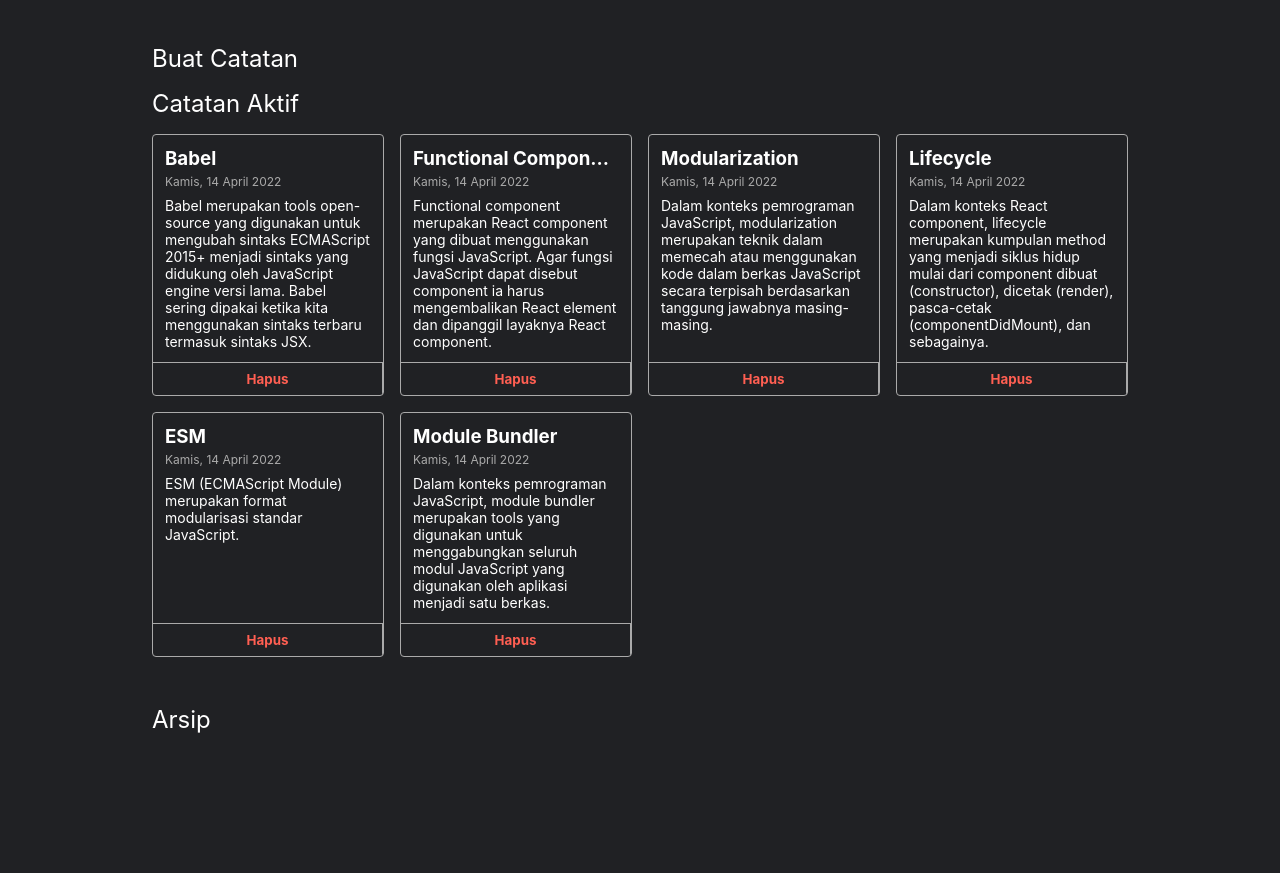
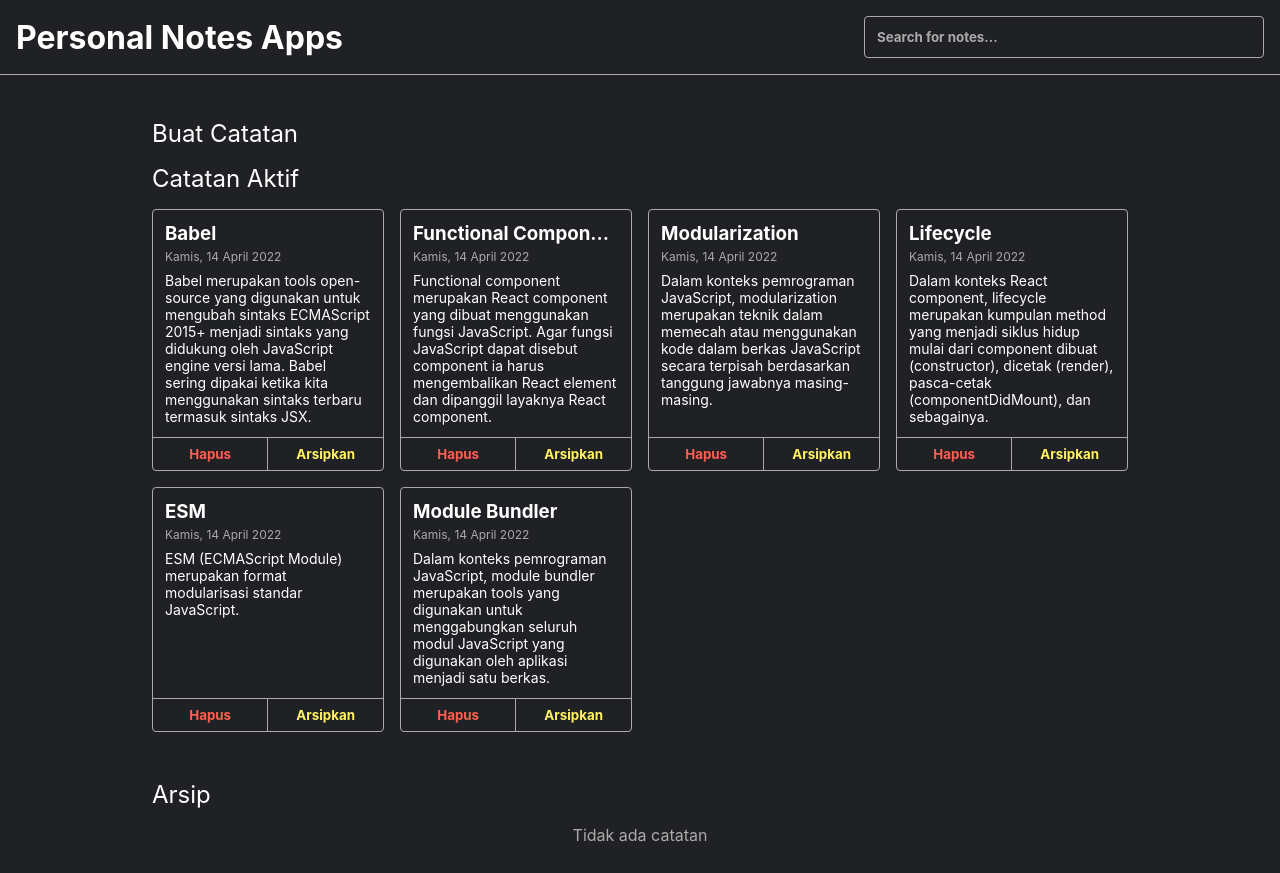
Before and after one commit to Pdz03/Submission-Personal-Notes, a React (Vite) app: page / in a window 1280 px wide. Before the commit the page ends 800 px from the top, so only its background shows below. Built offline with nearby package versions, Linux system fonts and the light colour scheme.

Commit message:
Fitur Pencarian

```diff
--- /dev/null
+++ b/src/components/ArchiveButton.jsx
@@ -0,0 +1,7 @@
+import React from 'react';
+
+function ArchiveButton({ id, onArchive, isArchive }) {
+  return <button className="note-item__archive-button" onClick={()=> onArchive(id)}>{isArchive ? 'Pindahkan':'Arsipkan'}</button>
+}
+
+export default ArchiveButton;
--- a/src/components/Content.jsx
+++ b/src/components/Content.jsx
@@ -1,5 +1,6 @@
 import React from 'react';
 import NoteList from './NoteList';
+import Header from './Header';
 import { getInitialData } from '../utils';
 // import ContactInput from './ContactInput';
 
@@ -8,16 +9,36 @@
    super(props);
    this.state = {
      notes: getInitialData(),
+     unfilteredNotes: getInitialData()
    }
 
    this.onDeleteHandler = this.onDeleteHandler.bind(this);
-//    this.onAddContactHandler = this.onAddContactHandler.bind(this);
+   this.onArchiveHandler = this.onArchiveHandler.bind(this);
+   this.onSearchHandler = this.onSearchHandler.bind(this);
+   // this.onAddContactHandler = this.onAddContactHandler.bind(this);
 }
 
  onDeleteHandler(id) {
    const notes = this.state.notes.filter(note => note.id !== id);
    this.setState({ notes });
  }
+
+ onArchiveHandler(id) {
+  const notes = this.state.notes.map(note => note.id === id ? {...note, archived : !note.archived} : note)
+  this.setState({notes});
+}
+
+onSearchHandler(query) {
+  if (query.length !== 0 && query.trim() !== '') {
+      this.setState({
+          notes: this.state.unfilteredNotes.filter(note => note.title.toLowerCase().includes(query.toLowerCase())),
+      })
+  } else {
+      this.setState({
+          notes: this.state.unfilteredNotes,
+      })
+  }
+}
 
 //  onAddContactHandler({ name, tag }) {
 //   this.setState((prevState) => {
@@ -36,19 +57,35 @@
 // }
 
  render() {
-   return (
+    const notes = this.state.notes
+
+    const daftarNote = notes.filter((note) => {
+      return note.archived === false;
+    });
+    const archivedNote = notes.filter((note) => {
+      return note.archived === true;
+    });
+
+    return (
+    <div>
+    <Header onSearch={this.onSearchHandler}/>
     <div className="note-app__body">
        <h2>Buat Catatan</h2>
        {/* <ContactInput addContact={this.onAddContactHandler} /> */}
        <h2>Catatan Aktif</h2>
-       {this.state.notes.length > 0 ?
-        <NoteList notes={this.state.notes} onDelete={this.onDeleteHandler} />
+       {daftarNote.length > 0 ?
+        <NoteList notes={daftarNote} onDelete={this.onDeleteHandler} onArchive={this.onArchiveHandler} />
         :<p className="notes-list__empty-message">Tidak ada catatan</p>
-      }
+       }
        <h2>Arsip</h2>
+       {archivedNote.length > 0 ?
+        <NoteList notes={archivedNote} onDelete={this.onDeleteHandler} onArchive={this.onArchiveHandler}/>
+        :<p className="notes-list__empty-message">Tidak ada catatan</p>
+       }
     </div>
-   );
- }
+    </div>
+    )
+}
 }
 
 export default Content;
--- /dev/null
+++ b/src/components/Header.jsx
@@ -0,0 +1,13 @@
+import React from "react";
+import Search from "./Search";
+
+const Header = ({ onSearch }) => {
+  return (
+      <div className="note-app__header">
+          <h1>Personal Notes Apps</h1>
+          <Search onSearch={onSearch} />
+      </div>
+  )
+}
+
+export default Header;
--- a/src/components/NoteItem.jsx
+++ b/src/components/NoteItem.jsx
@@ -1,13 +1,17 @@
 import React from 'react';
 import DeleteButton from './DeleteButton';
+import ArchiveButton from './ArchiveButton';
 import NoteItemBody from './NoteItemBody';
 import { showFormattedDate } from '../utils';
 
-function NoteItem({ title, body, createdAt, id, onDelete }) {
+function NoteItem({ title, body, createdAt, id, onDelete, onArchive, isArchive }) {
  return (
    <div className="note-item">
      <NoteItemBody title={title} body={body} date={showFormattedDate(createdAt)} />
+     <div className="note-item__action">
      <DeleteButton id={id} onDelete={onDelete} />
+     <ArchiveButton id={id} onArchive={onArchive} isArchive={isArchive}/>
+     </div>
    </div>
  );
 }
--- a/src/components/NoteList.jsx
+++ b/src/components/NoteList.jsx
@@ -1,7 +1,7 @@
 import React from 'react';
 import NoteItem from './NoteItem';
 
-function NoteList({ notes, onDelete }) {
+function NoteList({ notes, onDelete, onArchive }) {
   return (
     <div className="notes-list">
       {
@@ -10,6 +10,8 @@
           key={note.id}
           id={note.id}
           onDelete={onDelete}
+          onArchive={onArchive}
+          isArchive={note.archived}
           {...note} />
         ))
       }
--- /dev/null
+++ b/src/components/Search.jsx
@@ -0,0 +1,20 @@
+import React from "react";
+
+const Search = ({ onSearch }) => {
+
+    const onSearchbarChange = (event) => {
+        onSearch(event.target.value);
+    }
+
+    return (
+        <div className="note-search">
+            <input
+                type="text"
+                placeholder="Search for notes..."
+                onChange={onSearchbarChange}
+            />
+        </div>
+    );
+}
+
+export default Search;
```
